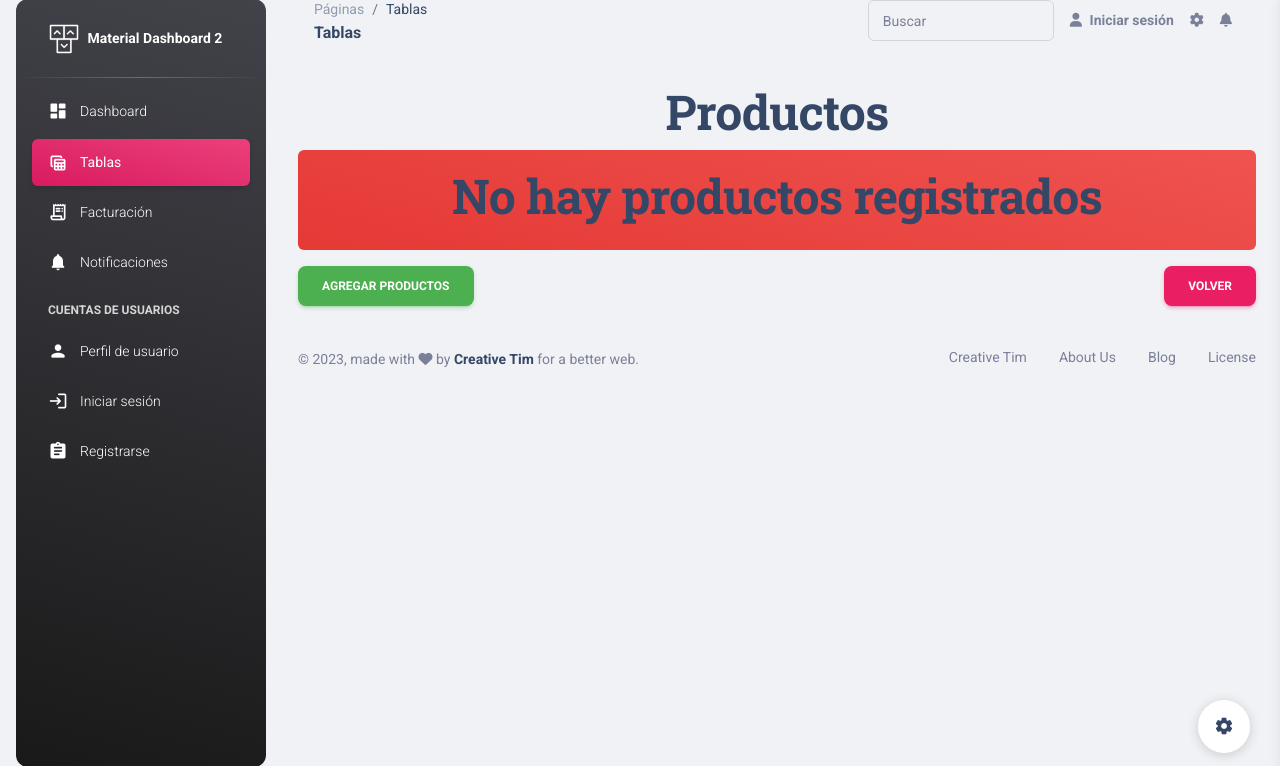
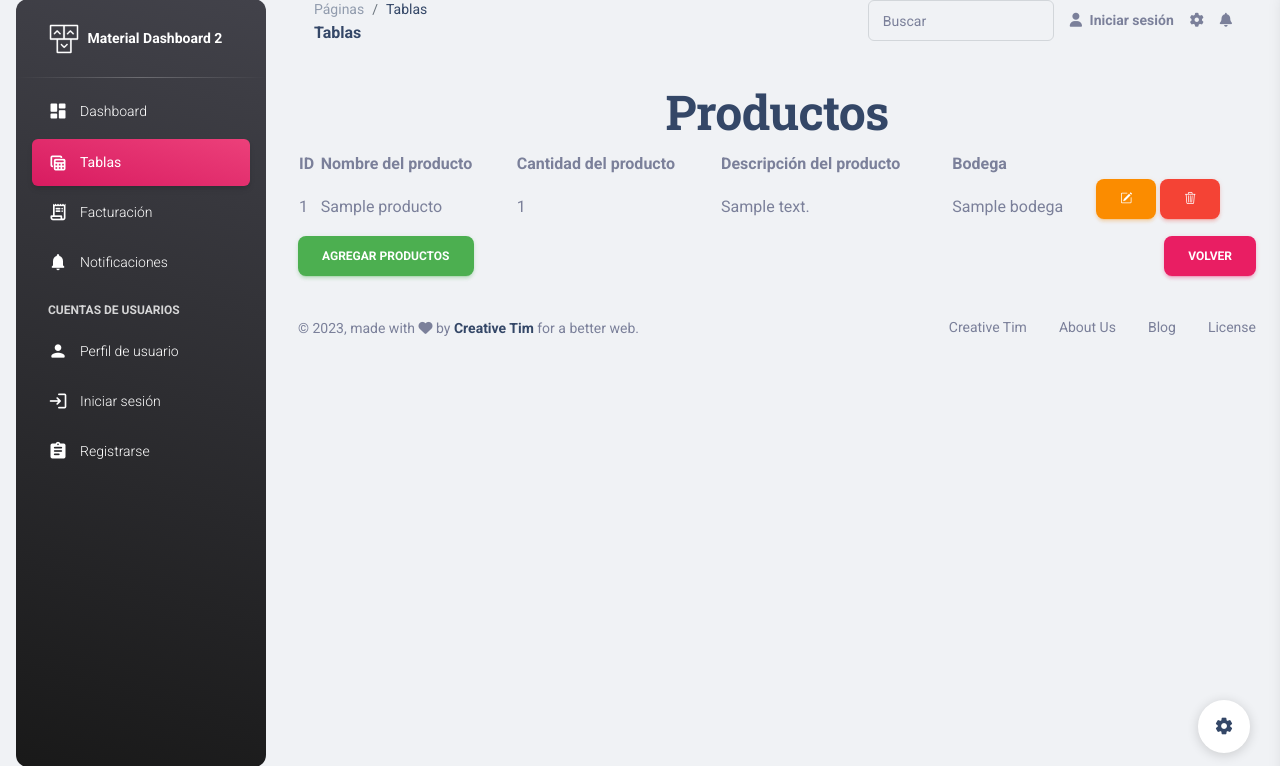
Before and after one commit to YeseniaConcha/InventarioProyecto, a Django app: page /producto/ in a window 1280 px wide. Shown: the part 17-783 px from the top of the page. Run offline with Django 3.2, Linux system fonts and the light colour scheme; tables that the repository leaves empty hold one stand-in row (values such as "Sample post"); some libraries are stand-ins or nearby versions.

Commit message:
corrección de modelo y vista de productos

```diff
--- a/moduloApp/models.py
+++ b/moduloApp/models.py
@@ -19,7 +19,7 @@ class Producto (models. Model):
     nombreProducto = models.CharField(max_length=50)
     cantidad = models.IntegerField()
     descripcionProducto = models.CharField(max_length=100)
-    bodega = models.ForeignKey(Bodega, on_delete=models.CASCADE)
+    bodega = models.ForeignKey(Bodega, on_delete=models.CASCADE, null=True)
 
     class Meta:
         verbose_name = "Producto"
@@ -31,5 +31,5 @@ class Producto (models. Model):
 
 class productoBodega (models.Model):
     stock = models.IntegerField()
-    id_Producto = models.ForeignKey(Producto, on_delete=models.CASCADE)
-    id_Bodega = models.ForeignKey(Bodega, on_delete=models.CASCADE)
+    id_Producto = models.ForeignKey(Producto, on_delete=models.CASCADE, null=True)
+    id_Bodega = models.ForeignKey(Bodega, on_delete=models.CASCADE, null=True)
--- a/templates/viewProductos.html
+++ b/templates/viewProductos.html
@@ -1,10 +1,9 @@
-{% extends "base.html" %}
-{% block content %}
+{% extends "base.html" %} {% block content %}
 <div class="container text-center">
   <h1>{{ titulo }}</h1>
 </div>
 <div class="container">
-  {% if producto %}
+  {% if productos %}
   <table id="example" class="display" style="width: 100%">
     <thead>
       <tr>
@@ -16,7 +15,7 @@
       </tr>
     </thead>
     <tbody>
-      {% for producto in producto %}
+      {% for producto in productos %}
       <tr>
         <td>{{ producto.id }}</td>
         <td>{{ producto.nombreProducto }}</td>
@@ -24,8 +23,12 @@
         <td>{{ producto.descripcionProducto }}</td>
         <td>{{ producto.bodega }}</td>
         <td>
-          <a href="/producto/edit/{{ producto.id }}" class="btn btn-warning"><i class="bi bi-pencil-square"></i></a>
-          <a href="/producto/delete/{{ producto.id }}" class="btn btn-danger"><i class="bi bi-trash3"></i></a>
+          <a href="/producto/edit/{{ producto.id }}" class="btn btn-warning"
+            ><i class="bi bi-pencil-square"></i
+          ></a>
+          <a href="/producto/delete/{{ producto.id }}" class="btn btn-danger"
+            ><i class="bi bi-trash3"></i
+          ></a>
         </td>
       </tr>
       {% endfor %}
```
Also changed, not shown: moduloApp/migrations/0002_auto_20230518_2138.py (added).
